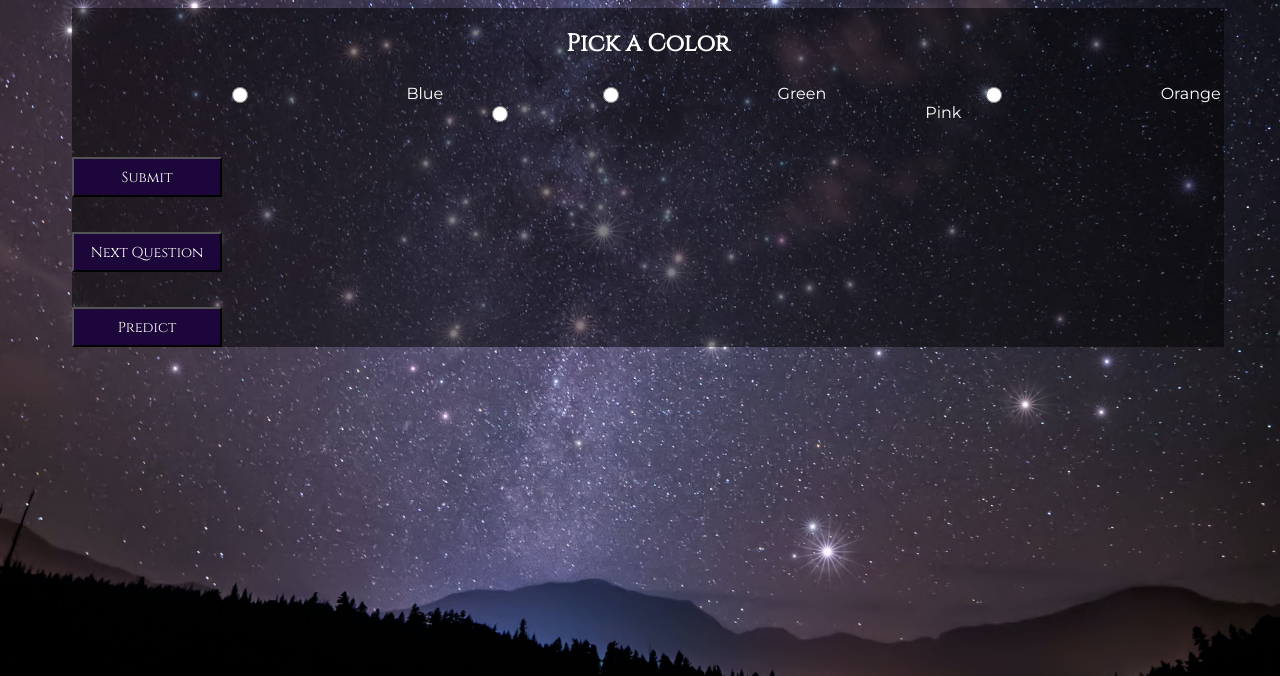
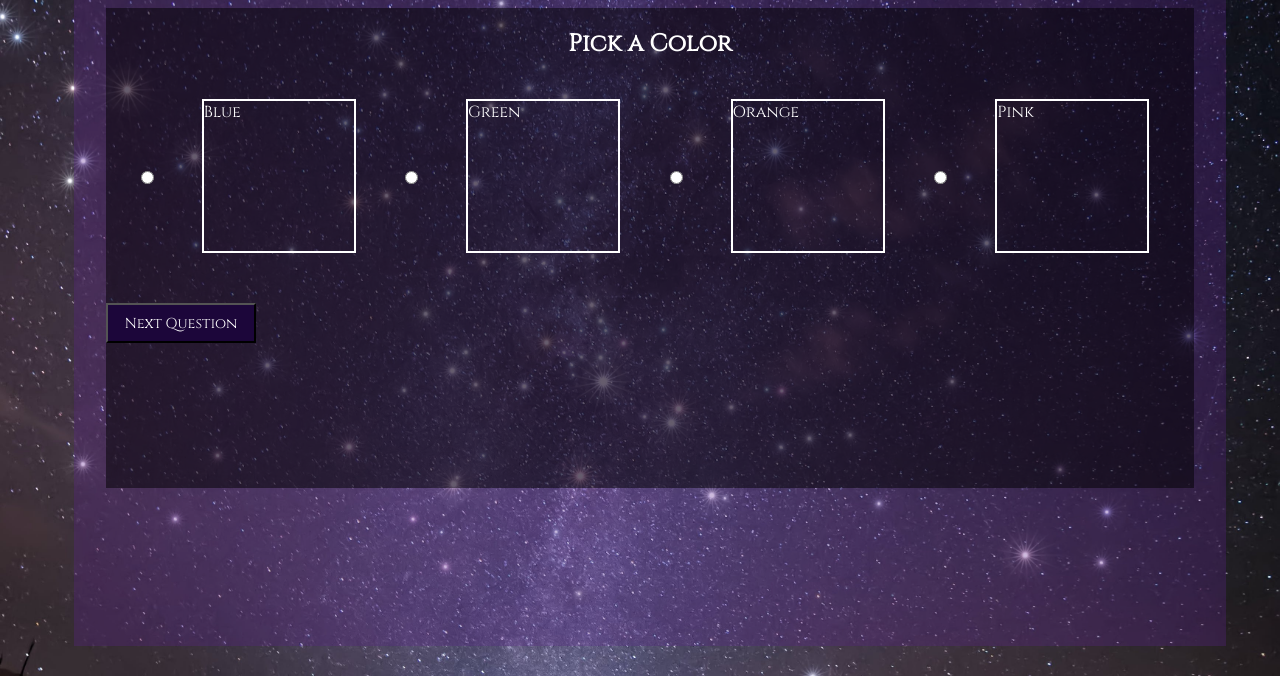
Before and after one commit to emm-aah/predict-my-future, a plain HTML site: page index.html in a window 1280 px wide. Shown: the part 124-800 px from the top of the page. Drawn offline with Linux system fonts and the light colour scheme.

Commit message:
add working submit function that increases the prediction score

```diff
--- a/assets/css/style.css
+++ b/assets/css/style.css
@@ -1,17 +1,23 @@
 @import url('https://fonts.googleapis.com/css2?family=Cinzel&family=Cinzel+Decorative&family=Montserrat&display=swap');
+
+body {
+    width:100vw;
+    height:100vh;
+    margin: 10px;
+}
 
 .background {
     width: 100vw;
     height: fit-content;
     background: url(../images/pexels-james-wheeler-1487009.jpg) no-repeat center/cover;
     object-position: bottom;
-    font-family: 'Montserrat', sans-serif;
+    font-family: 'Cinzel', sans-serif;
     color: white;
 }
 
 .outer-box {
-    height: 90%;
-    width: 90%;
+    height: 90vh;
+    width: 90vw;
     background-color: rgba(90, 34, 139, 0.3);
     margin-left: auto;
     margin-right: auto;
@@ -25,13 +31,6 @@
     text-align: center;
 
 }
-.personal-info {
-    display: flex;
-    justify-content: space-evenly;
-}
-input {
-    width: 25vw;
-}
 
 /** Question Area**/
 #question {
@@ -43,8 +42,8 @@
 
 .question-area {
     background-color: rgba(0, 0, 0, 0.5);
-    height: 60%;
-    width: 90%;
+    height: 60vh;
+    width: 85vw;
     margin-right: auto;
     margin-left: auto;
 }
@@ -55,6 +54,19 @@
     flex-wrap: wrap;
 }
 
+#answers label {
+    border: 2px solid #ffff;
+    height: 28vw;
+    width: 28vw;
+    max-height: 150px;
+    max-width: 150px;
+    font-size: 100%;
+    margin: 15px;
+}
+
+.hide {
+    display:none;
+}
 
 
 
--- a/assets/js/script.js
+++ b/assets/js/script.js
@@ -29,17 +29,45 @@
         ]
     },
     {
-        question: "Pick a First Date",
+        question: "Pick a Sport",
         answers: [
-            { option: "Cinema", value: "3" },
-            { option: "Drinks", value: "4" },
-            { option: "Hike", value: "1" },
-            { option: "Bowling", value: "2" }
+            { option: "Basketball", value: "1" },
+            { option: "Golf", value: "2" },
+            { option: "Tennis", value: "3" },
+            { option: "Football", value: "4" }
+        ]
+    },
+    {
+        question: "Pick a genre of Music",
+        answers: [
+            { option: "Rock", value: "2" },
+            { option: "Pop", value: "4" },
+            { option: "Rap", value: "3" },
+            { option: "Disco", value: "1" }
+        ]
+    },
+    {
+        question: "Pick a Tv Show",
+        answers: [
+            { option: "Game of Thrones", value: "3" },
+            { option: "The Office", value: "2" },
+            { option: "Friends", value: "4" },
+            { option: "The Wire", value: "1" }
+        ]
+    },
+    {
+        question: "Pick a Fizzy Drink",
+        answers: [
+            { option: "Coke", value: "3" },
+            { option: "Fanta", value: "1" },
+            { option: "Sprite", value: "2" },
+            { option: "Pepsi", value: "4" }
         ]
     },
 ]
 
 let currentQuestion = 0
+let predictionScore = 0
 
 
 document.addEventListener("DOMContentLoaded", function () {
@@ -51,20 +79,51 @@
 
     let nextBtn = document.getElementById("next");
     let submitBtn = document.getElementById("submit");
-    nextBtn.addEventListener("click", nextQuestion);
-    submitBtn.addEventListener("click", submitAnswer)
+    let predictBtn = document.getElementById("predict")
+    nextBtn.addEventListener("click", function(){
+        submitAnswer();
+        nextQuestion();
+    });
+    predictBtn.addEventListener("click", changePage);
+
 
 
 });
 
 function submitAnswer() {
-    currentQuestion = currentQuestion + 1
+    let choices = document.getElementsByName("answer-option");
+    let choiceValue;
+
+    for (let i = 0; i < choices.length; i++){
+        if (choices[i].checked) {
+            choiceValue = parseInt(questions[currentQuestion].answers[i].value);
+            predictionScore = predictionScore + choiceValue;
+            currentQuestion = currentQuestion + 1
+        }
+    }
+
 }
 
 function nextQuestion() {
+    if (currentQuestion >= 6) {
+        document.getElementById("next").classList.add('hide');
+        document.getElementById("predict").classList.remove('hide');
+    }
     document.getElementById("question").innerText = questions[currentQuestion].question;
     document.getElementById("a").innerText = questions[currentQuestion].answers[0].option;
     document.getElementById("b").innerText = questions[currentQuestion].answers[1].option;
     document.getElementById("c").innerText = questions[currentQuestion].answers[2].option;
     document.getElementById("d").innerText = questions[currentQuestion].answers[3].option;
 }
+
+function changePage() {
+ document.getElementbyId("page").innerHTML =
+  `<section class='prediction-background'>
+        <div id = inside-ball>
+            <p></p>
+        </div>
+
+    </section>`;
+
+
+}
--- a/index.html
+++ b/index.html
@@ -14,26 +14,23 @@
 
     <title>Predict My Future</title>
 </head>
-<body class="background">
+<body class="background" id="page">
     <div class="outer-box" id="outer-box">
         <h1 class="heading">Predict My Future</h1>
-        </div>
         <div class="question-area" id="question-area">
             <div id = "color-question">
             <h3 id="question"></h3>
             <div id="answers">
-                <input type="radio" name="color-option" id="option-a"><label for="option-a" id="a"></label>
-                <input type="radio" name="color-option" id="option-b"><label for="option-b" id="b"></label>
-                <input type="radio" name="color-option" id="option-c"><label for="option-c" id="c"></label>
-                <input type="radio" name="color-option" id="option-d"><label for="option-d" id="d"></label>
-
+                <input type="radio" name="answer-option" id="option-a"><label for="option-a" id="a"></label>
+                <input type="radio" name="answer-option" id="option-b"><label for="option-b" id="b"></label>
+                <input type="radio" name="answer-option" id="option-c"><label for="option-c" id="c"></label>
+                <input type="radio" name="answer-option" id="option-d"><label for="option-d" id="d"></label>
             </div>
-            </div>
-            <div class="bottom-btns"><button class="btn submit-btn" id="submit">Submit</button></div>
+        </div>
             <div class="bottom-btns"><button class= "btn next-btn" id="next">Next Question</button></div>
-            <div class="bottom-btns"><button class="btn predict btn" id="predict">Predict</button>
-            </div>
-
+            <div class="bottom-btns"><button class="btn predict btn hide" id="predict">Predict</button>
+        </div>
+     </div>
     <script src="assets/js/script.js"></script>
 </body>
 </html>
```
